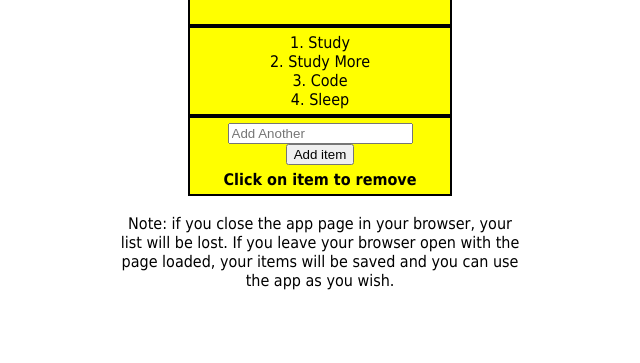
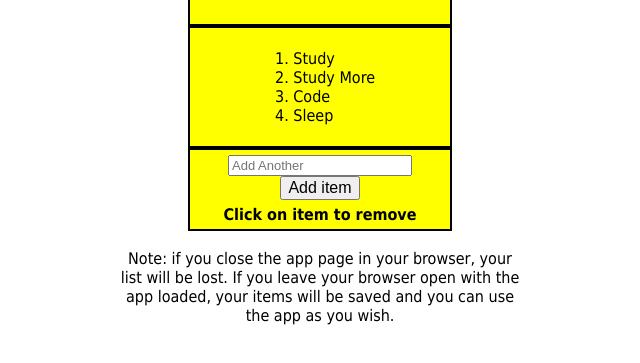
Before and after one commit to johnlagreco/Jquery_2doList, a plain HTML site: page index.html in a window 1280 px wide. Shown: the part 115-478 px from the top of the page, without its empty margins (320-960 px from the left). Drawn offline with nearby package versions, Linux system fonts and the light colour scheme.

```diff
--- a/index.html
+++ b/index.html
@@ -31,7 +31,7 @@
 
       <br>
 
-      <p>Note: if you close the app page in your browser, your list will be lost. If you leave your browser open with the page loaded, your items will be saved and you can use the app as you wish.</p>
+      <p>Note: if you close the app page in your browser, your list will be lost. If you leave your browser open with the app loaded, your items will be saved and you can use the app as you wish.</p>
 
     <script src="https://ajax.googleapis.com/ajax/libs/jquery/2.1.3/jquery.min.js"></script>
     <script src="script.js"></script>
--- a/style.css
+++ b/style.css
@@ -5,6 +5,10 @@
 	margin: 0 auto;
 	padding: 5px;
 	width: 250px;
+}
+
+#box1{
+	text-align: start;
 }
 
 h1{
@@ -15,12 +19,20 @@ ol{
 	/*list-style-type: none;*/
 	font-family: tahoma;
 	list-style-position: inside;
-	margin: 0 auto;
-	padding: 0px;
+	margin-left: 32%;
+	padding-left: 0;
 }
 
 li{
 	cursor: pointer;
+}
+
+#itemDescription{
+	font-size: small;
+}
+
+#add{
+	font-size: medium;
 }
 
 h4{
@@ -37,7 +49,7 @@ p{
 }
 
 /*This is where the media queries start*/
-
+/*Phone*/
 @media (max-width: 400px){
 	body{
 		margin: 0 auto;
```
